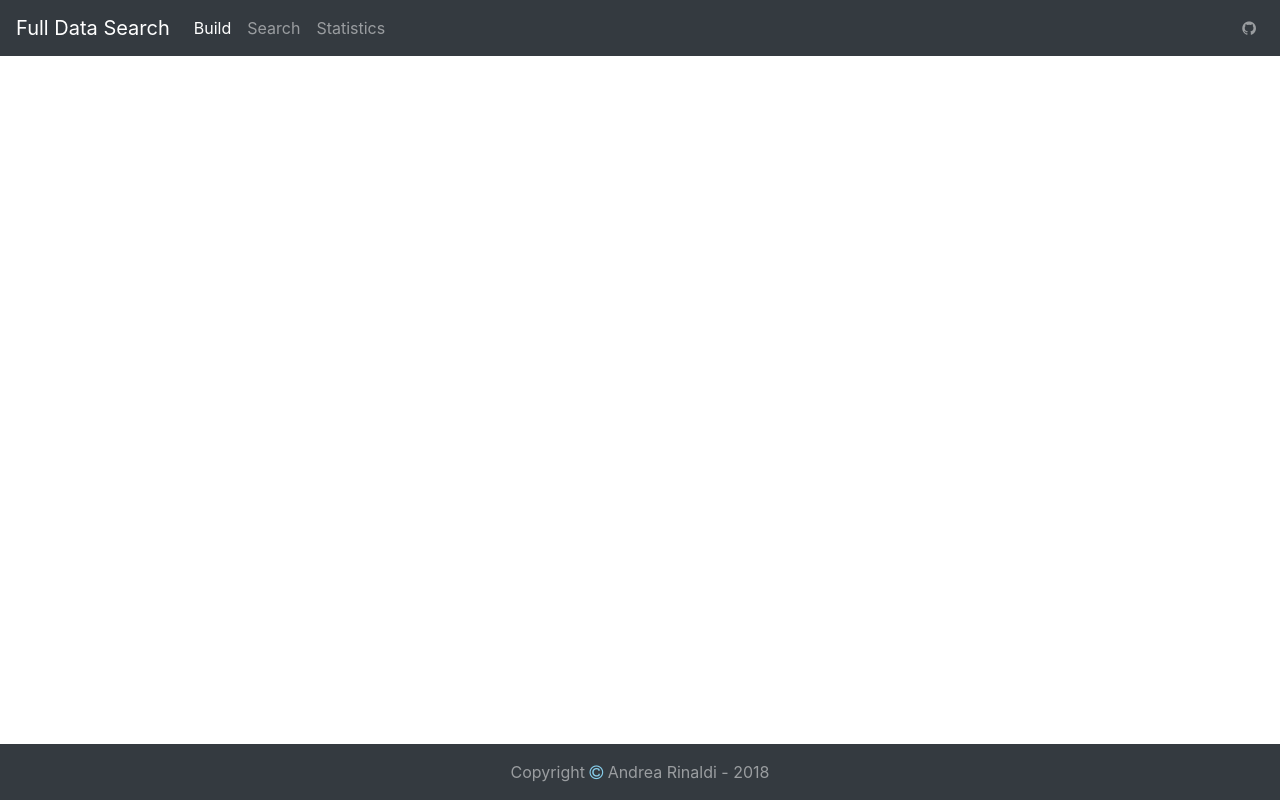
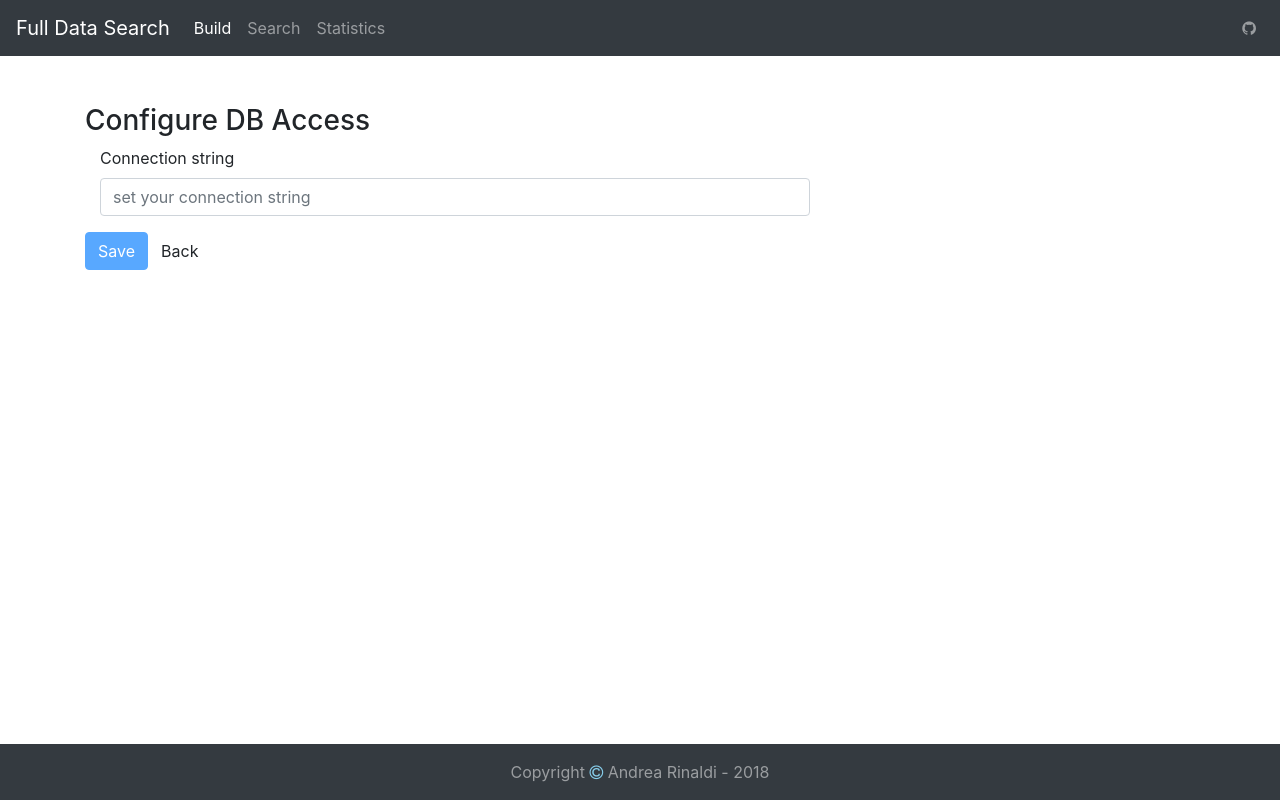
Before and after one commit to andrea-rinaldi-microarea/FullDataSearch, an Angular app in the folder SampleClient/: page /configure in a window 1280 px wide. Before the commit this address led to /. Built offline with nearby package versions, Linux system fonts and the light colour scheme.

Commit message:
added configuration page

```diff
--- /dev/null
+++ b/SampleClient/src/app/ui/configure/configure.component.html
@@ -0,0 +1,9 @@
+<form>
+  <h3>Configure DB Access</h3>
+  <div class="form-group col-8">
+    <label for="description">Connection string</label>
+    <input type="text" class="form-control" id="connectionString" aria-describedby="Connection String" placeholder="set your connection string" [(ngModel)]="connectionString" name="connectionString">
+  </div>
+  <button type="submit" class="btn btn-primary" [disabled]="!connectionString" (click)="onSave()">Save</button>
+  <button class="btn btn-normal" (click)="onBack()">Back</button>
+</form>
--- /dev/null
+++ b/SampleClient/src/app/ui/configure/configure.component.ts
@@ -0,0 +1,25 @@
+import { Component, OnInit } from '@angular/core';
+import { Router } from '@angular/router';
+
+@Component({
+  selector: 'app-configure',
+  templateUrl: './configure.component.html',
+  styleUrls: ['./configure.component.css']
+})
+export class ConfigureComponent implements OnInit {
+
+  public connectionString: string  = "";
+
+  constructor( private router: Router) { }
+
+  ngOnInit() {
+  }
+
+  onSave() {
+
+  }
+
+  onBack() {
+    this.router.navigateByUrl('/build');
+  }
+}
--- a/SampleClient/src/app/ui/customers-list/customers-list.component.html
+++ b/SampleClient/src/app/ui/customers-list/customers-list.component.html
@@ -1,4 +1,9 @@
-<div class="row">
+<div class="row mb-2">
+  <div class="col">
+    <button class="btn btn-normal float-right" (click)="onConfigure()">Configure</button>
+  </div>
+</div>
+<div class="row mb-2">
   <div class="col">
     <button class="btn btn-primary" (click)="onShow()">Download Customers</button>
   </div>
--- a/SampleClient/src/app/ui/customers-list/customers-list.component.ts
+++ b/SampleClient/src/app/ui/customers-list/customers-list.component.ts
@@ -3,6 +3,7 @@ import { CustomersService } from './../../services/customers.service';
 import { Component, OnInit } from '@angular/core';
 import { IndexRequest } from '../../models/index-request';
 import { forEach } from '@angular/router/src/utils/collection';
+import { Router } from '@angular/router';
 
 @Component({
   selector: 'app-customers-list',
@@ -13,7 +14,8 @@ export class CustomersListComponent {
 
   constructor(
     private customersService: CustomersService,
-    private indexService: IndexService
+    private indexService: IndexService,
+    private router: Router
   ) { }
 
   onShow() {
@@ -38,4 +40,8 @@ export class CustomersListComponent {
       this.onAddIndex(cust);
     });
   }
+
+  onConfigure() {
+    this.router.navigateByUrl('/configure');
+  }
 }
```
Also changed, not shown: SampleClient/src/app/app.module.ts (+10 -2 lines), SampleClient/src/app/ui/configure/configure.component.css (added).
